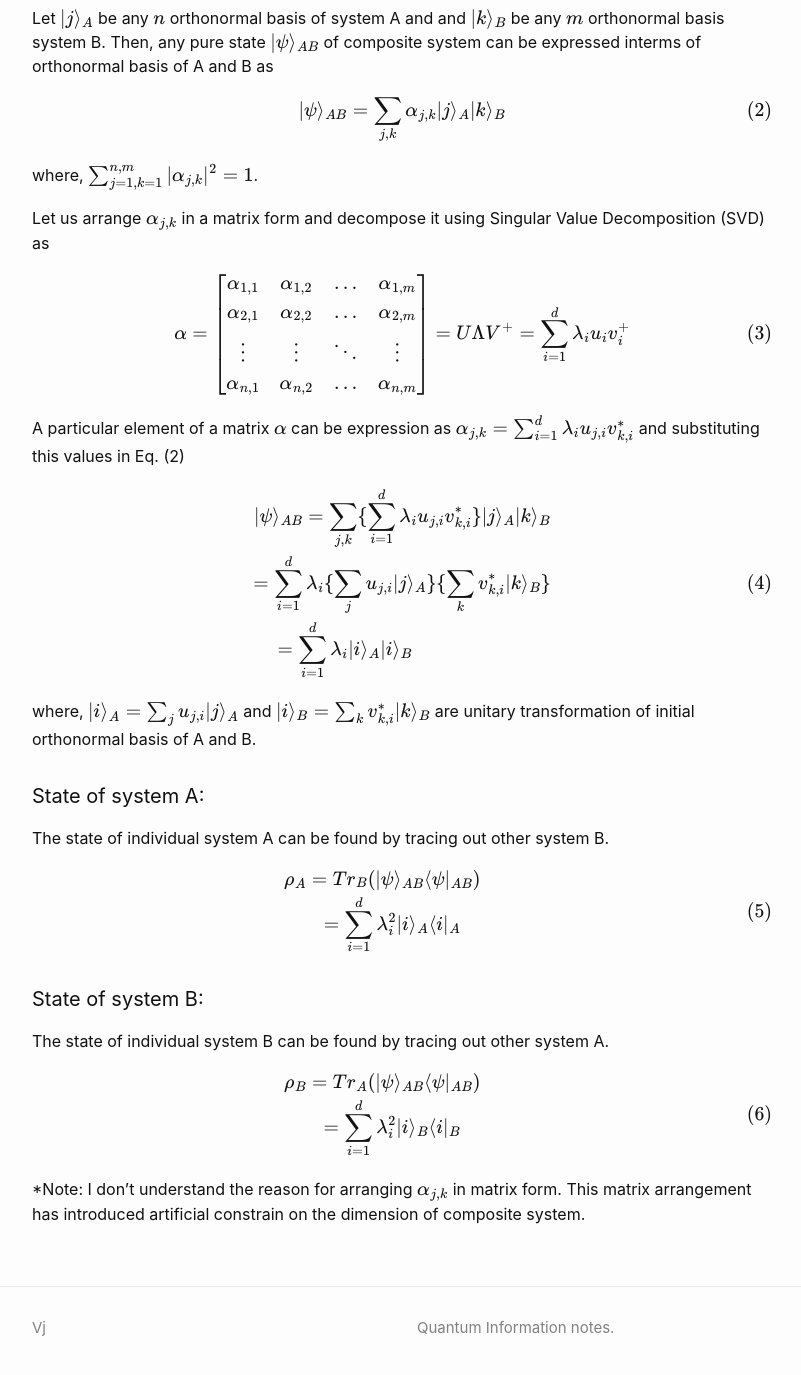
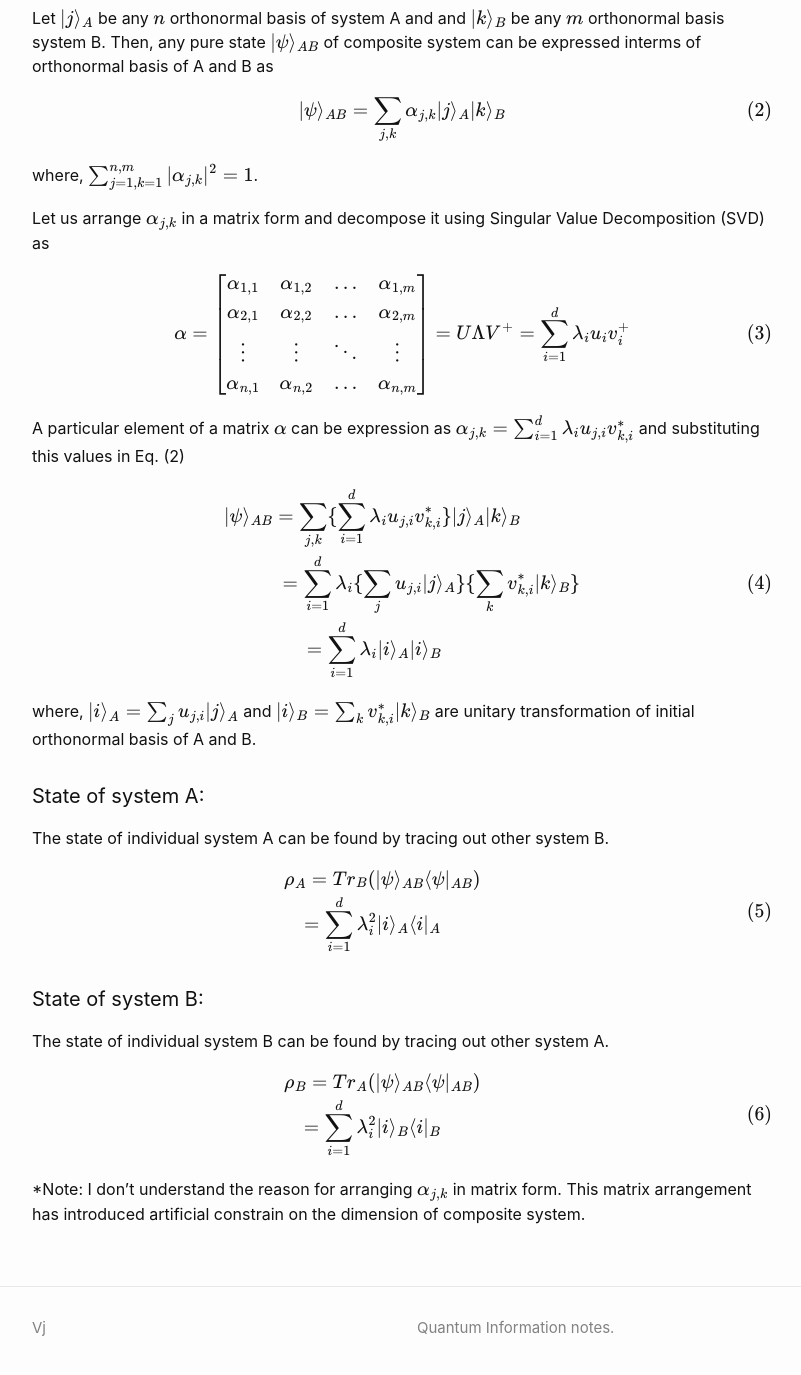
Before and after one commit to qcnotes/qcnotes.github.io, a Jekyll site: the page built from _posts/2024-08-31-Schmidt-Decomposition.md, in a window 1280 px wide and 1400 px high, scrolled down 455 px. Shown: the top 1375 px of the window, without its empty margins (238-1039 px from the left). Built offline with Jekyll 4.4.1, drawn with Linux system fonts in a browser that asks for light colours; formulas are drawn with MathJax 3.

Commit message:
Update 2024-08-31-Schmidt-Decomposition.md

```diff
--- a/_posts/2024-08-31-Schmidt-Decomposition.md
+++ b/_posts/2024-08-31-Schmidt-Decomposition.md
@@ -36,7 +36,7 @@ A particular element of a matrix $\alpha$ can be expression as $\alpha_{j,k} = \
 $$
 \begin{equation}
 \begin{split}
-|\psi\rangle_{AB} = \sum_{j,k} \{ \sum_{i=1}^{d} \lambda_{i} u_{j,i}  v_{k,i}^{*} \} |j\rangle_{A} |k\rangle_{B}  \\
+|\psi\rangle_{AB} = \sum_{j,k} \{ \sum_{i=1}^{d} \lambda_{i} u_{j,i}  v_{k,i}^{*} \} |j\rangle_{A} |k\rangle_{B} \qquad \quad  \\
  = \sum_{i=1}^{d} \lambda_{i}  \{ \sum_{j} u_{j,i} |j\rangle_{A} \} \{\sum_{k} v_{k,i}^{*} |k\rangle_{B} \} \\
  = \sum_{i=1}^{d} \lambda_{i} |i\rangle_{A} |i\rangle_{B} \qquad \qquad \qquad \quad \\
 \end{split}
@@ -52,7 +52,7 @@ $$
 \begin{equation}
 \begin{split}
 \rho_A = Tr_{B}(|\psi \rangle_{AB} \langle \psi|_{AB})   \qquad  \\
- = \sum_{i=1}^{d} \lambda_{i}^{2} |i\rangle_{A} \langle i|_{A} \qquad \quad \\
+ = \sum_{i=1}^{d} \lambda_{i}^{2} |i\rangle_{A} \langle i|_{A} \qquad \quad \quad \\
 \end{split}
 \end{equation}
 $$
@@ -64,7 +64,7 @@ $$
 \begin{equation}
 \begin{split}
 \rho_B = Tr_{A}(|\psi \rangle_{AB} \langle \psi|_{AB})   \qquad  \\
- = \sum_{i=1}^{d} \lambda_{i}^{2} |i\rangle_{B} \langle i|_{B} \qquad \quad \\
+ = \sum_{i=1}^{d} \lambda_{i}^{2} |i\rangle_{B} \langle i|_{B} \qquad \quad \quad \\
 \end{split}
 \end{equation}
 $$
```
